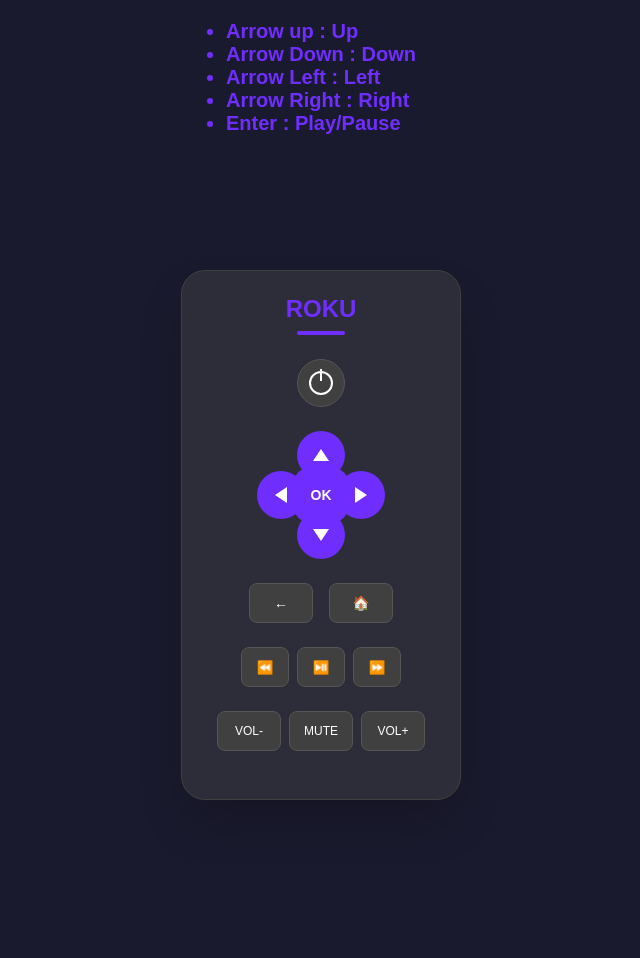
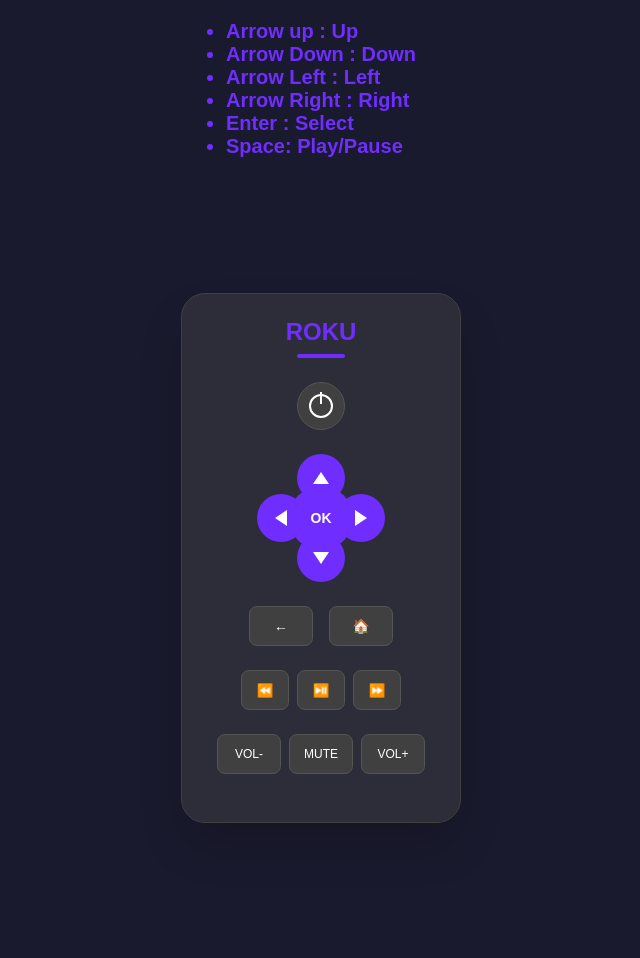
Before and after one commit to realaryann/fireku, a Flask app: page /roku in a window 1280 px wide. Shown: the whole page, without its empty margins (319-959 px from the left). Before the commit the page ends 800 px from the top, so only its background shows below. Run offline with Flask 3, Linux system fonts and the light colour scheme.

Commit message:
Added select keyboard functionality to roku

```diff
--- a/keydefine.py
+++ b/keydefine.py
@@ -31,7 +31,8 @@
     'ArrowDown':'Down',
     'ArrowLeft':'Left',
     'ArrowRight':'Right',
-    'Enter':'Play'
+    'Enter':'Select',
+    ' ':'Play'
 }
 
 ROKU_KEYS = {'Home' ,
--- a/templates/roku.html
+++ b/templates/roku.html
@@ -8,15 +8,16 @@
 </head>
 <body>
     <form action="#" method="post">
-        <div class = "controls">
+        <span class = "controls">
             <ul>
                 <li>Arrow up : Up</li>
                 <li>Arrow Down : Down</li>
                 <li>Arrow Left : Left</li>
                 <li>Arrow Right : Right</li>
-                <li>Enter : Play/Pause</li>
+                <li>Enter : Select</li>
+                <li>Space: Play/Pause</li>
             </ul>
-        </div>
+        </span>
         <div class="container">
 
             <div class="remote">
```
